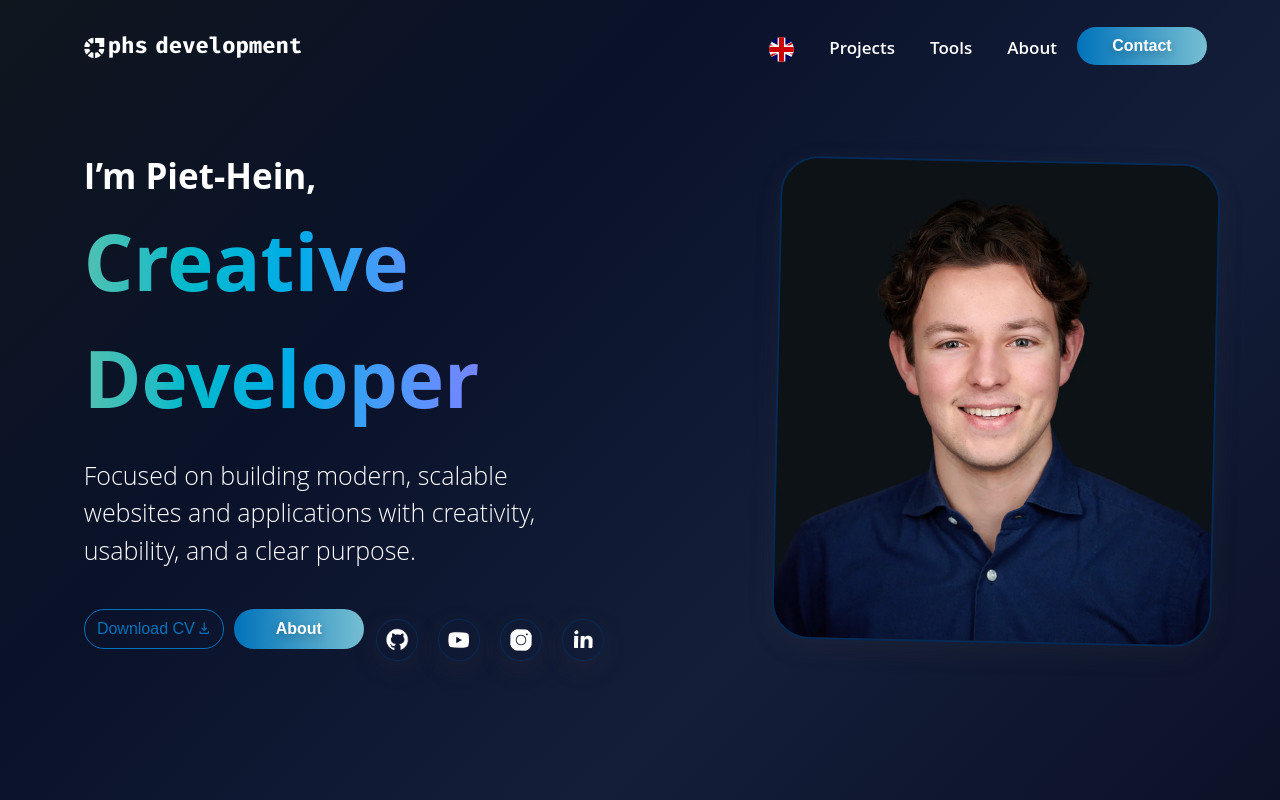
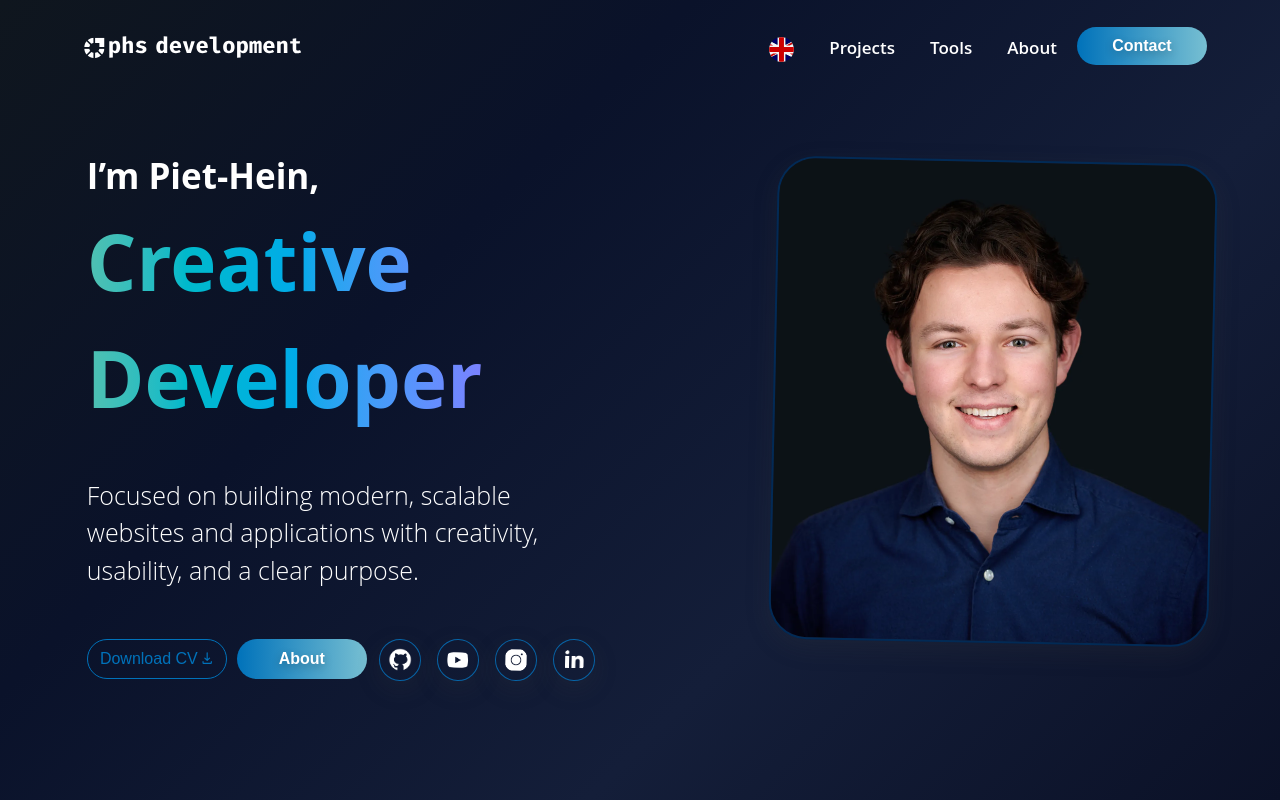
Before and after one commit to phsworks/portfolio-react, a React (Vite) app: page / in a window 1280 px wide. Shown: the top 800 px of the page. Built offline with nearby package versions, Linux system fonts and the light colour scheme.

Commit message:
padding social buttons

```diff
--- a/src/Components/Hero.css
+++ b/src/Components/Hero.css
@@ -70,11 +70,11 @@
     display: flex;
     justify-content: left;
     align-items: center;
-    gap: 12px;
+    gap: 8px;
 
 
     img {
-      border: 1px solid rgb(2, 42, 85);
+      border: 1px solid #0763A5;
       padding: 8px;
       width: 42px;
     }
@@ -155,9 +155,13 @@
 
     p {
       width: 500px;
-      padding-top: 0px;
+      padding-top: 20px;
       padding-bottom: 40px;
       font-size: 25px;
+    }
+
+    .info-buttons {
+      padding-top: 10px;
     }
   }
 
```
